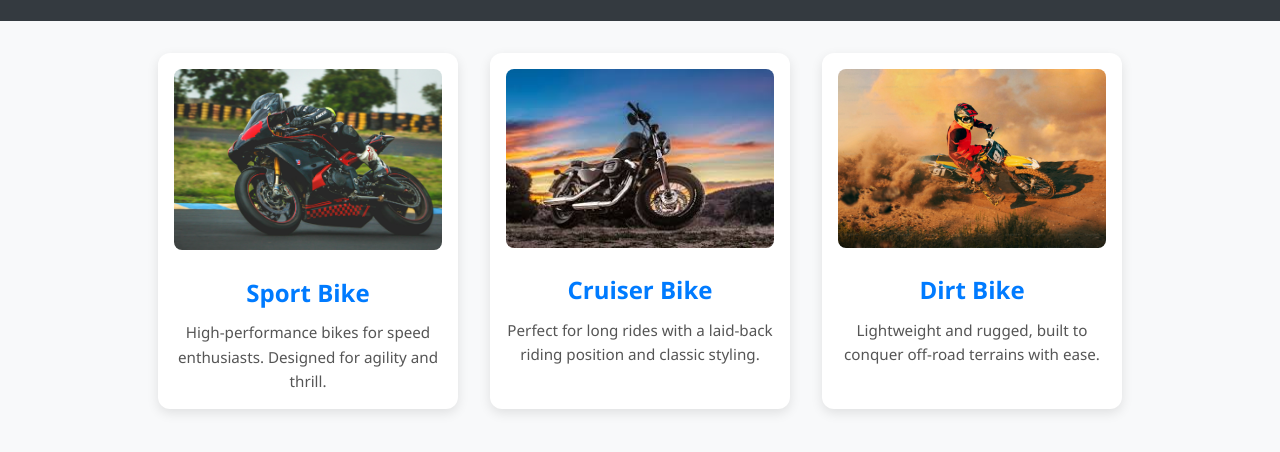
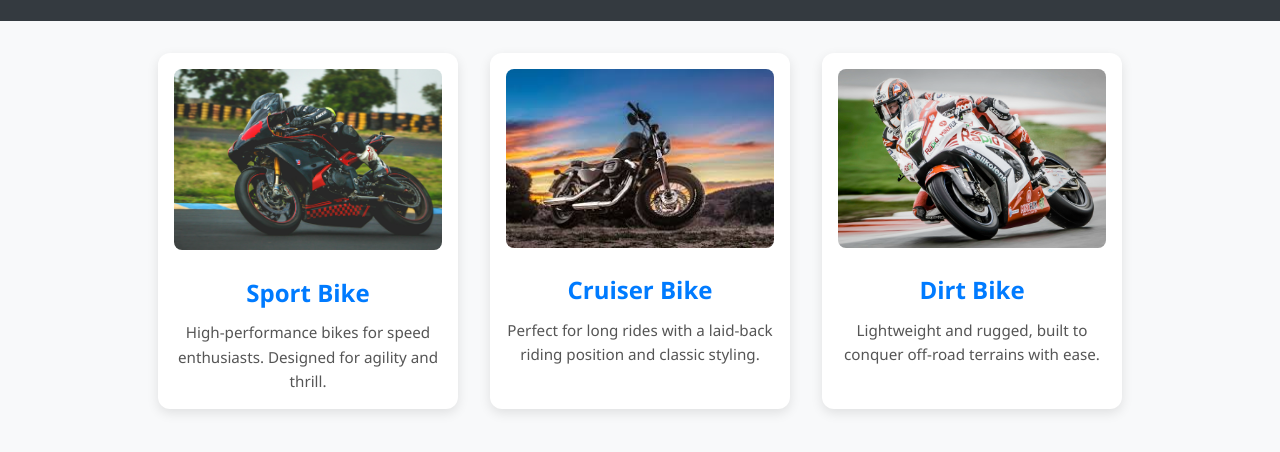
Before and after one commit to Vishweshvaran1079/bike, a plain HTML site: page index.html in a window 1280 px wide. Shown: the part 78-530 px from the top of the page. Drawn offline with Linux system fonts and the light colour scheme.

Commit message:
racebike added

```diff
--- a/index.html
+++ b/index.html
@@ -25,7 +25,7 @@
     </div>
 
     <div class="bike-card">
-      <img src="img/dirtbike2.jpeg" alt="Dirt Bike">
+      <img src="img/racebike.jpeg" alt="Dirt Bike">
       <h2>Dirt Bike</h2>
       <p>Lightweight and rugged, built to conquer off-road terrains with ease.</p>
     </div>
```
Also changed, not shown: img/racebike.jpeg (added).
